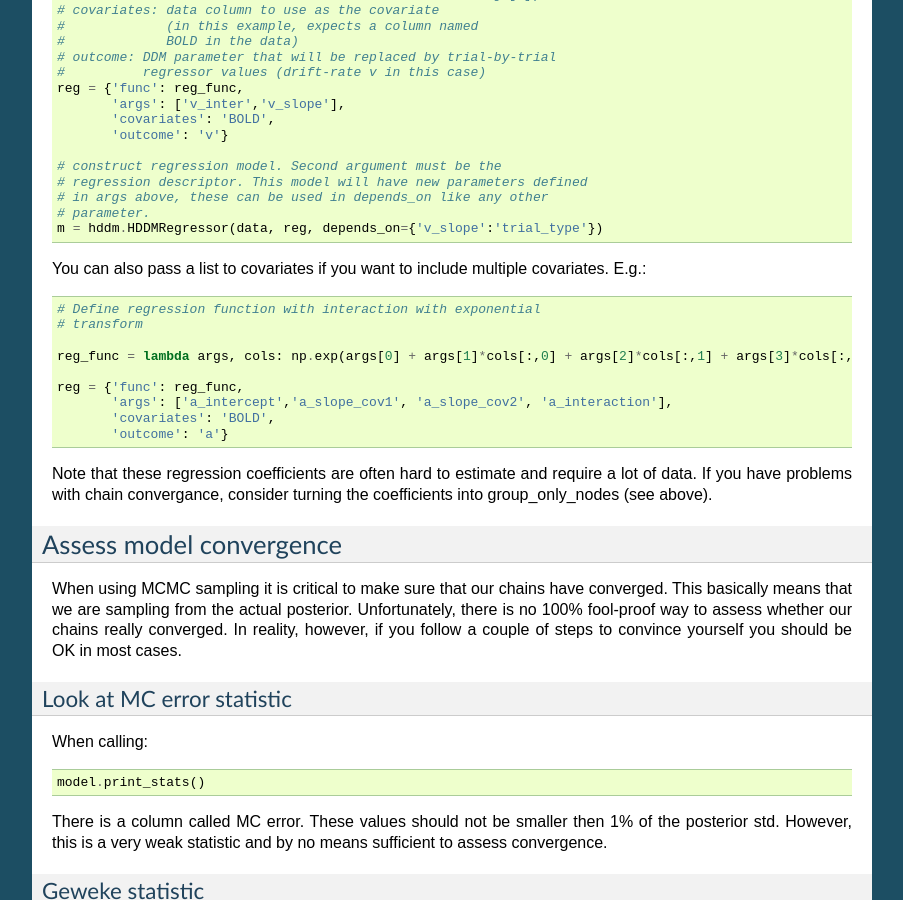
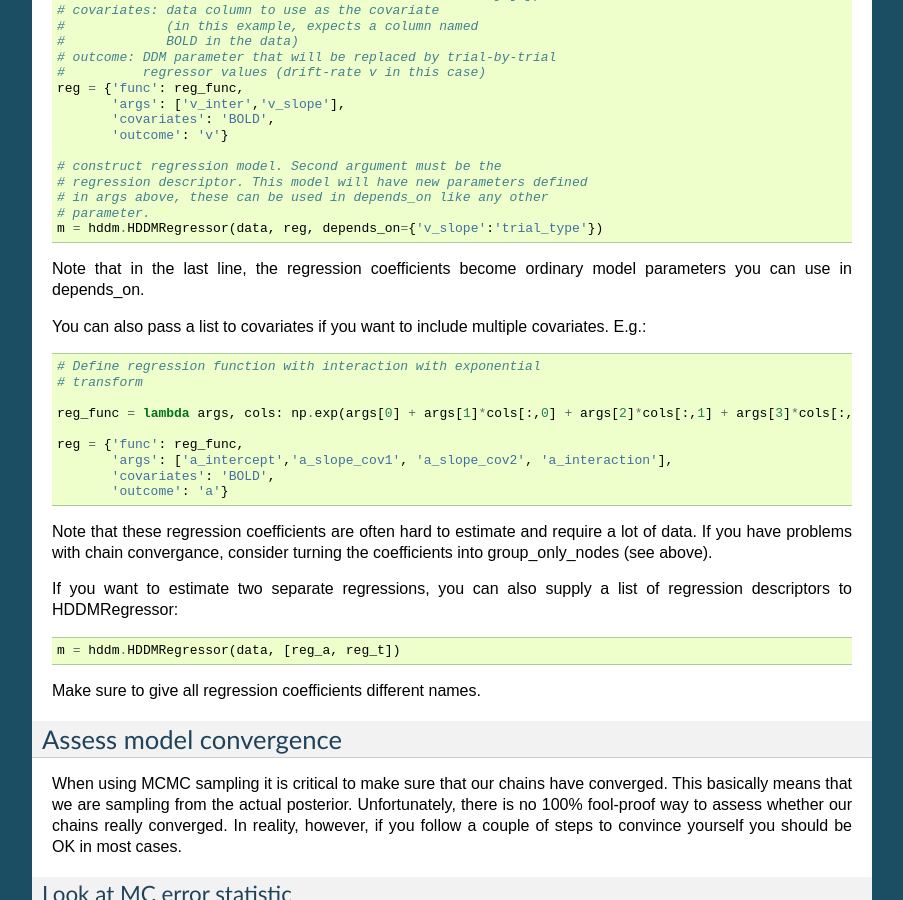
Before and after one commit to hddm-devs/hddm, a Sphinx documentation site: the page built from docs/howto.rst, in a window 1280 px wide and 900 px high, scrolled down 2101 px. Shown: the whole window, without its empty margins (198-1101 px from the left). Built offline with Sphinx 7.4.7, drawn with Linux system fonts in a browser that asks for light colours; formulas are drawn with MathJax 3.

Commit message:
DOC: Added note about using multiple regressors.

```diff
--- a/docs/howto.rst
+++ b/docs/howto.rst
@@ -164,6 +164,8 @@ in your data, in our example name this column 'BOLD'):
    # parameter.
    m = hddm.HDDMRegressor(data, reg, depends_on={'v_slope':'trial_type'})
 
+Note that in the last line, the regression coefficients become ordinary
+model parameters you can use in depends_on.
 
 You can also pass a list to covariates if you want to include multiple
 covariates. E.g.:
@@ -183,6 +185,15 @@ covariates. E.g.:
 Note that these regression coefficients are often hard to estimate and
 require a lot of data. If you have problems with chain convergance,
 consider turning the coefficients into group_only_nodes (see above).
+
+If you want to estimate two separate regressions, you can also supply
+a list of regression descriptors to HDDMRegressor:
+
+::
+
+    m = hddm.HDDMRegressor(data, [reg_a, reg_t])
+
+Make sure to give all regression coefficients different names.
 
 Assess model convergence
 ------------------------
```
